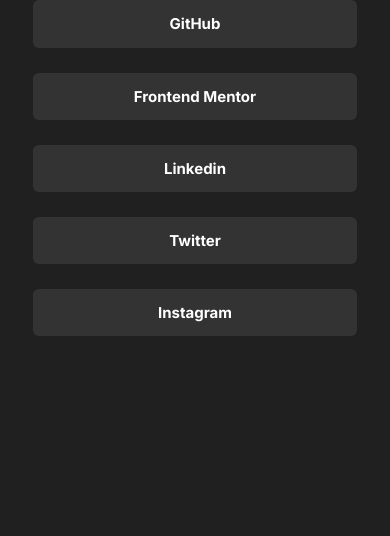
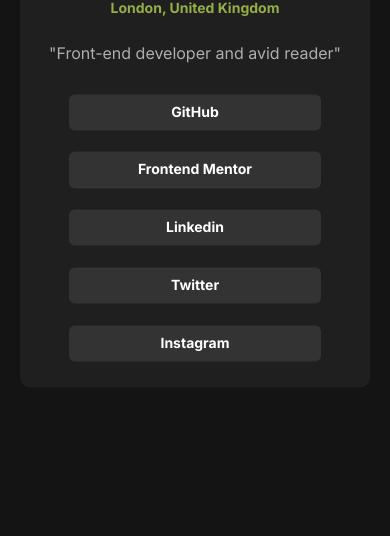
Before and after one commit to Rofida-Abdelkader/Frontend-Mentor-ChallengeOne, a plain HTML site: page index.html in a window 390 px wide. Shown: the part 308-844 px from the top of the page. Drawn offline with Linux system fonts and the light colour scheme.

Commit message:
Update desgin.css
change design.css file

```diff
--- a/css/desgin.css
+++ b/css/desgin.css
@@ -1,5 +1,8 @@
 :root {
-  --main-color: rgb(152, 211, 42);
+  --main-color: #95af46;
+  --note-background: #1f1f1f;
+  --buttom-color: #333333;
+  --wed-background: #141414;
 }
 * {
   -webkit-box-sizing: border-box;
@@ -8,22 +11,28 @@
 }
 body {
   font-family: "Inter", sans-serif;
-  background-color: #202020;
+  background-color: var(--wed-background);
+  margin: 0;
+  height: 100vh;
+  justify-content: center;
+  align-items: center;
 }
 html {
   scroll-behavior: smooth;
 }
 
 .container {
-  padding-left: 15px;
-  padding-right: 15px;
-  margin-left: auto;
-  margin-right: auto;
-  height: 100%;
+  position: absolute;
+  top: 50%;
+  left: 50%;
+  transform: translate(-50%, -50%);
+  width: 500px;
+  min-height: 400px;
+  padding: 20px;
+  background-color: var(--note-background);
+  border-radius: 10px;
 }
 .header {
-  position: relative;
-  padding-top: 50px;
   text-align: center;
 }
 .header .image img {
@@ -49,13 +58,15 @@
   flex-direction: column;
   justify-content: center;
   align-items: center;
+  padding: 0 20px;
 }
 .choose h2 {
   color: white;
-  align-items: center;
   text-align: center;
   font-weight: bold;
   font-size: 15px;
+  padding: 15px;
+  width: 90%;
 }
 .choose h2:hover {
   background-color: var(--main-color);
@@ -64,7 +75,41 @@
 }
 .choose .click {
   padding: 15px;
-  background-color: #333;
+  background-color: var(--buttom-color);
   border-radius: 6px;
   width: 90%;
+  margin-top: 10px;
 }
+@media (max-width: 600px) {
+  .container {
+    width: 90%;
+    max-width: 350px;
+    min-height: 300px;
+    padding: 15px;
+  }
+  .header .image img {
+    width: 80px;
+  }
+  .header .text .info h3 {
+    font-size: 18px;
+  }
+  .header .text .info h5 {
+    font-size: 14px;
+  }
+  .header .text .txt p {
+    font-size: 12px;
+  }
+  .choose h2 {
+    font-size: 13px;
+    padding: 10px;
+  }
+  .choose .click {
+    padding: 10px;
+    font-size: 14px;
+  }
+  .choose h2:hover {
+    background-color: var(--main-color);
+    color: black;
+    cursor: pointer;
+  }
+}
```
